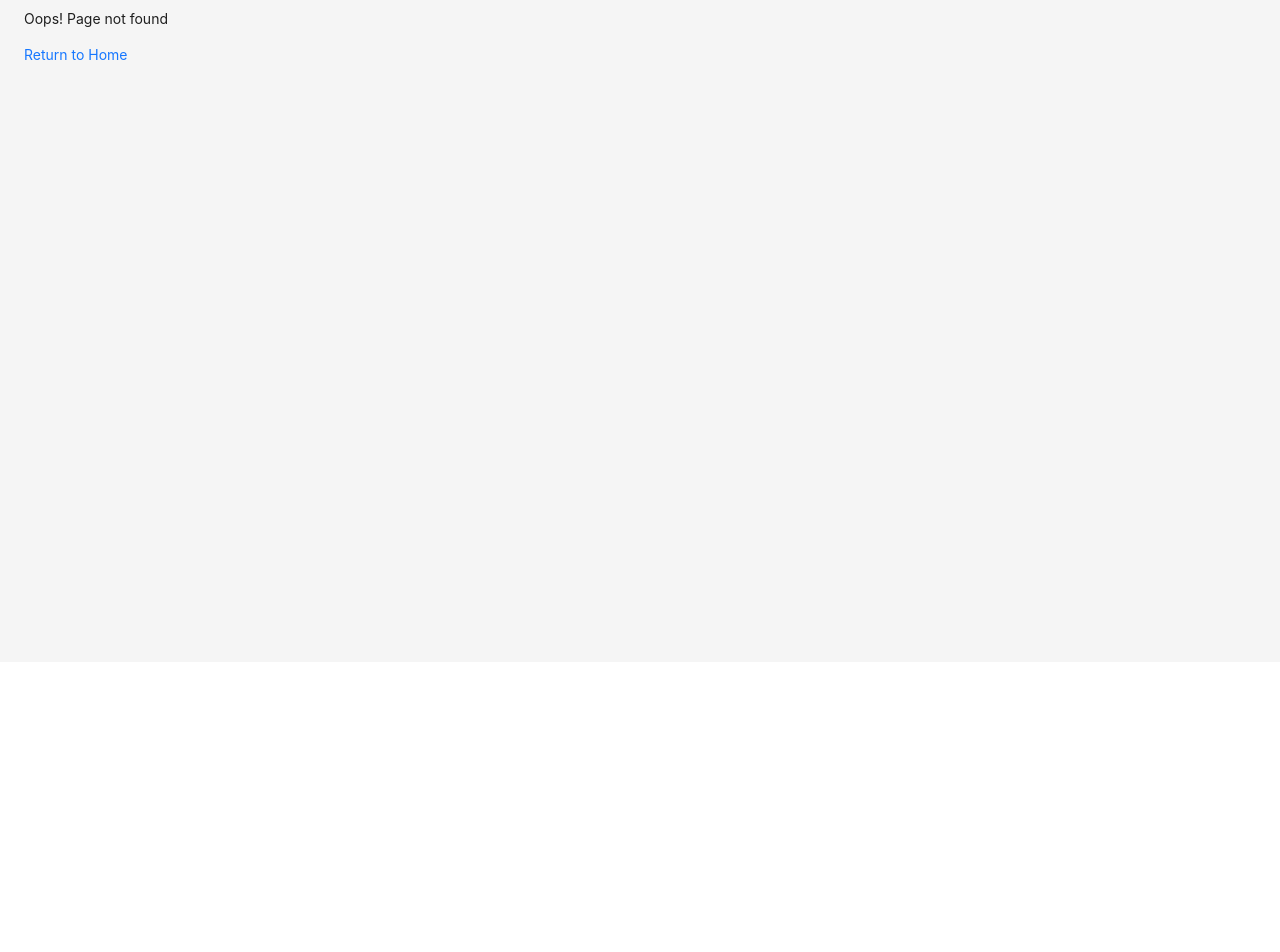
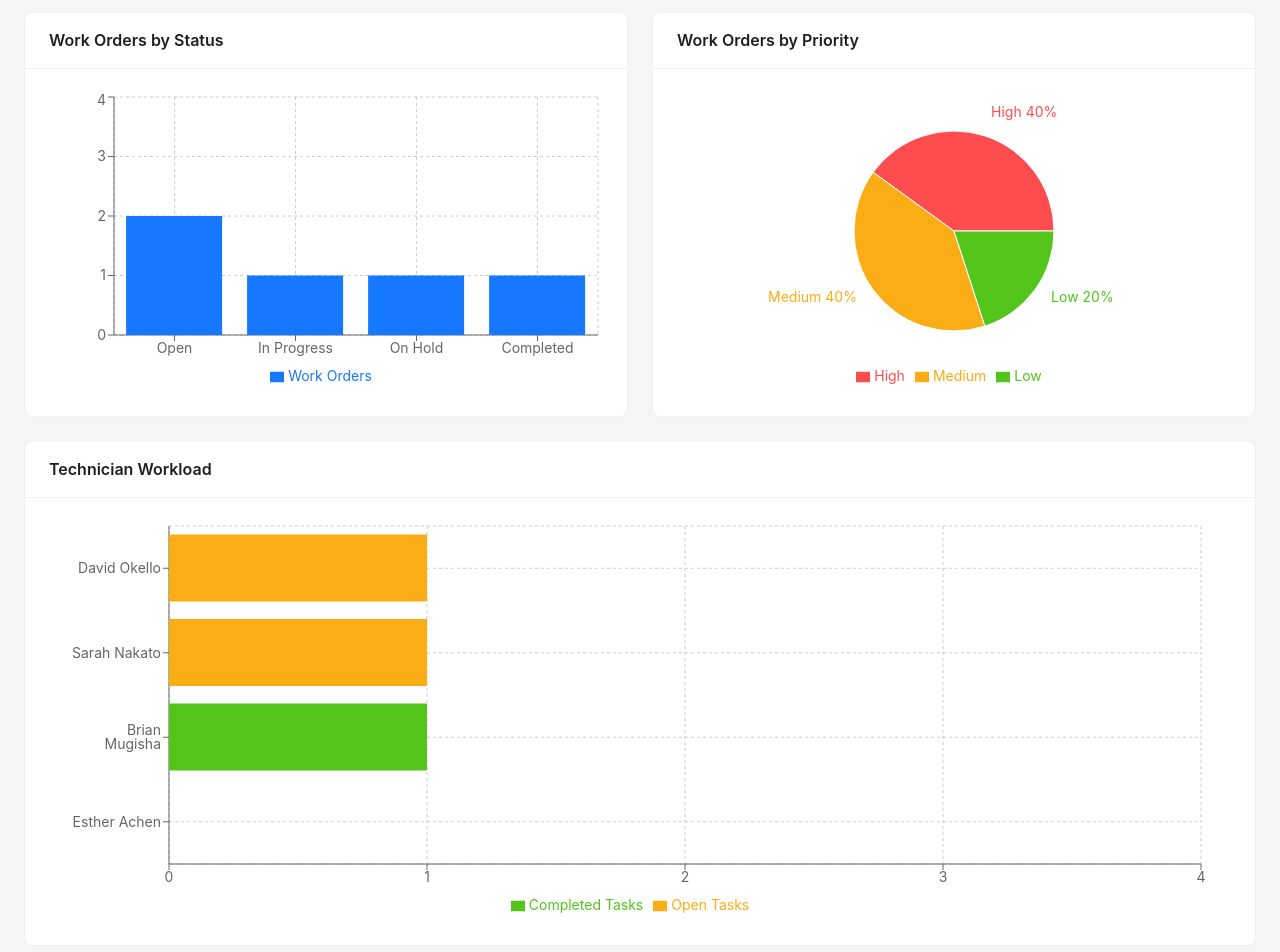
Before and after one commit to iamagaba/cmms, a React (Vite) app: page /analytics in a window 1280 px wide. Before the commit this address had no page. Shown: the part 138-1090 px from the top of the page. Before the commit the page ends 800 px from the top, so only its background shows below. Built offline with nearby package versions, Linux system fonts and the light colour scheme.

Commit message:
[dyad] Building out the Analytics page with charts - wrote 2 file(s) + extra files edited outside of Dyad

```diff
--- a/src/App.tsx
+++ b/src/App.tsx
@@ -9,6 +9,7 @@ import LocationsPage from "./pages/Locations";
 import AppHeader from "./components/Header";
 import TechnicianProfilePage from "./pages/TechnicianProfile";
 import WorkOrderDetailsPage from "./pages/WorkOrderDetails";
+import AnalyticsPage from "./pages/Analytics";
 
 const { Content } = Layout;
 const queryClient = new QueryClient();
@@ -36,6 +37,7 @@ const AppContent = () => {
           <Route path="/work-orders" element={<WorkOrdersPage />} />
           <Route path="/work-orders/:id" element={<WorkOrderDetailsPage />} />
           <Route path="/locations" element={<LocationsPage />} />
+          <Route path="/analytics" element={<AnalyticsPage />} />
           <Route path="*" element={<NotFound />} />
         </Routes>
       </Content>
--- /dev/null
+++ b/src/pages/Analytics.tsx
@@ -0,0 +1,94 @@
+import { Row, Col, Card, Typography } from 'antd';
+import { BarChart, Bar, XAxis, YAxis, CartesianGrid, Tooltip, Legend, ResponsiveContainer, PieChart, Pie, Cell } from 'recharts';
+import { workOrders, technicians } from '@/data/mockData';
+
+const { Title } = Typography;
+
+const AnalyticsPage = () => {
+  // Data processing for charts
+  const statusData = ['Open', 'In Progress', 'On Hold', 'Completed'].map(status => ({
+    name: status,
+    count: workOrders.filter(wo => wo.status === status).length,
+  }));
+
+  const priorityData = ['High', 'Medium', 'Low'].map(priority => ({
+    name: priority,
+    value: workOrders.filter(wo => wo.priority === priority).length,
+  }));
+
+  const technicianData = technicians.map(tech => ({
+    name: tech.name,
+    completed: workOrders.filter(wo => wo.assignedTechnicianId === tech.id && wo.status === 'Completed').length,
+    open: workOrders.filter(wo => wo.assignedTechnicianId === tech.id && wo.status !== 'Completed').length,
+  }));
+
+  const COLORS = {
+    High: '#ff4d4f',
+    Medium: '#faad14',
+    Low: '#52c41a',
+  };
+
+  return (
+    <div style={{ display: 'flex', flexDirection: 'column', gap: '24px' }}>
+      <Title level={4}>Analytics Dashboard</Title>
+      <Row gutter={[24, 24]}>
+        <Col xs={24} lg={12}>
+          <Card title="Work Orders by Status">
+            <ResponsiveContainer width="100%" height={300}>
+              <BarChart data={statusData}>
+                <CartesianGrid strokeDasharray="3 3" />
+                <XAxis dataKey="name" />
+                <YAxis allowDecimals={false} />
+                <Tooltip />
+                <Legend />
+                <Bar dataKey="count" fill="#1677ff" name="Work Orders" />
+              </BarChart>
+            </ResponsiveContainer>
+          </Card>
+        </Col>
+        <Col xs={24} lg={12}>
+          <Card title="Work Orders by Priority">
+            <ResponsiveContainer width="100%" height={300}>
+              <PieChart>
+                <Pie
+                  data={priorityData}
+                  cx="50%"
+                  cy="50%"
+                  labelLine={false}
+                  outerRadius={100}
+                  fill="#8884d8"
+                  dataKey="value"
+                  nameKey="name"
+                  label={({ name, percent }) => `${name} ${(percent * 100).toFixed(0)}%`}
+                >
+                  {priorityData.map((entry) => (
+                    <Cell key={`cell-${entry.name}`} fill={COLORS[entry.name as keyof typeof COLORS]} />
+                  ))}
+                </Pie>
+                <Tooltip />
+                <Legend />
+              </PieChart>
+            </ResponsiveContainer>
+          </Card>
+        </Col>
+        <Col xs={24}>
+          <Card title="Technician Workload">
+            <ResponsiveContainer width="100%" height={400}>
+              <BarChart data={technicianData} layout="vertical" margin={{ top: 5, right: 30, left: 20, bottom: 5 }}>
+                <CartesianGrid strokeDasharray="3 3" />
+                <XAxis type="number" allowDecimals={false} />
+                <YAxis dataKey="name" type="category" width={100} />
+                <Tooltip />
+                <Legend />
+                <Bar dataKey="completed" stackId="a" fill="#52c41a" name="Completed Tasks" />
+                <Bar dataKey="open" stackId="a" fill="#faad14" name="Open Tasks" />
+              </BarChart>
+            </ResponsiveContainer>
+          </Card>
+        </Col>
+      </Row>
+    </div>
+  );
+};
+
+export default AnalyticsPage;
```
